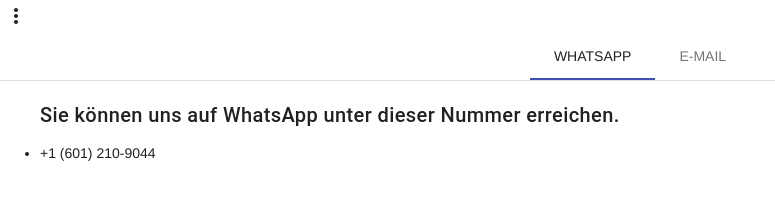
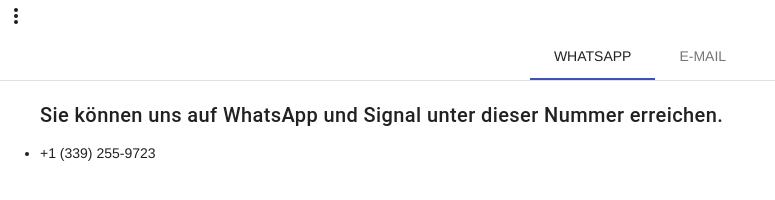
Before and after one commit to SembiaStudios/VP, a plain HTML site: page site/support.html in a window 1280 px wide. Shown: the whole page, without its empty margins (0-775 px from the left). Drawn offline with nearby package versions, Linux system fonts and the light colour scheme.

Commit message:
Update support.html

```diff
--- a/site/support.html
+++ b/site/support.html
@@ -33,8 +33,8 @@
 
         <div class="mdl-tabs__panel is-active" id="starks-panel">
           <ul>
-            <h5>Sie können uns auf WhatsApp unter dieser Nummer erreichen.</h5>
-            <li>+1 (601) 210-9044</li>
+            <h5>Sie können uns auf WhatsApp und Signal unter dieser Nummer erreichen.</h5>
+            <li>+1 (339) 255-9723</li>
           </ul>
         </div>
         <div class="mdl-tabs__panel" id="lannisters-panel">
```
